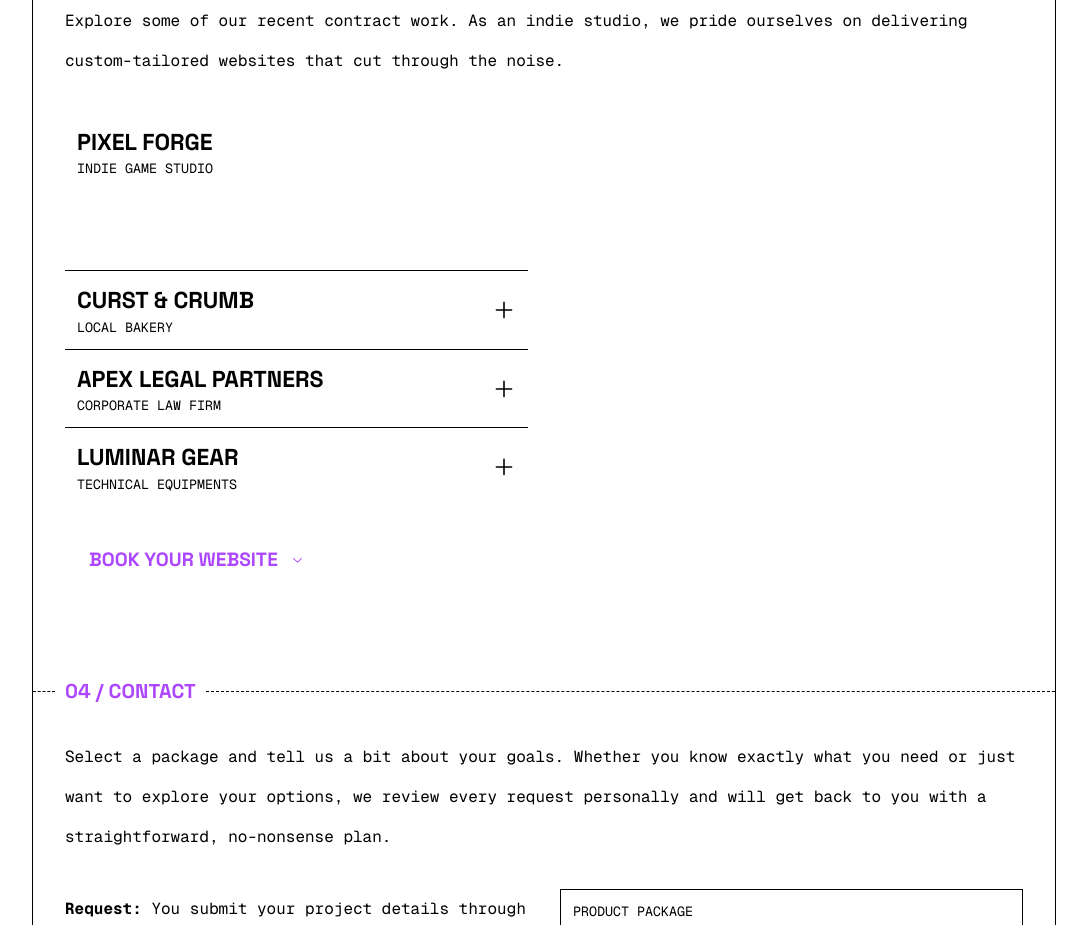
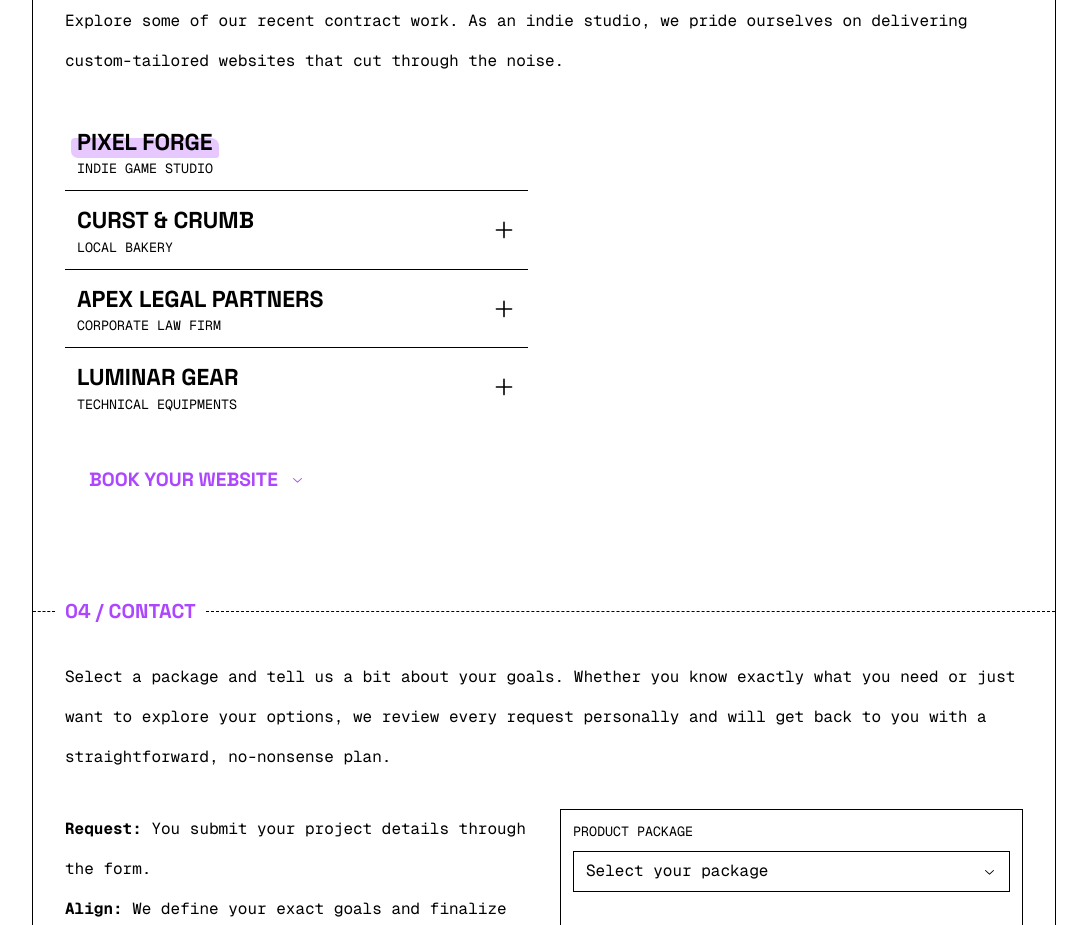
Before and after one commit to mmDevStudio/brand, a Next.js app: page / in a window 1280 px wide. Shown: the part 2440-3365 px from the top of the page, without its empty margins (96-1183 px from the left). Built offline with nearby package versions, Linux system fonts and the light colour scheme.

Commit message:
fix(tabs): wrong highlighting

```diff
--- a/src/components/Tabs.tsx
+++ b/src/components/Tabs.tsx
@@ -60,9 +60,7 @@ export default function Tabs({ children, className }: TabsProps) {
                 }}
                 type="button"
                 onClick={() => {
-                  if (window.innerWidth < 1024) {
-                    setIsMobileOpen(!isMobileOpen || active !== i);
-                  }
+                  setIsMobileOpen(!isMobileOpen || active !== i);
                   setActive(i);
                 }}
                 className="w-full flex justify-between text-left p-3 cursor-pointer hover:bg-primary/20 transition"
@@ -72,7 +70,7 @@ export default function Tabs({ children, className }: TabsProps) {
                     className={cn(
                       "text-h4 text-text font-bold uppercase font-heading w-fit highlight",
                       active === i && "lg:active-highlight",
-                      active === i && isMobileOpen && "max-lg:active-highlight",
+                      active === i && isMobileOpen && "active-highlight",
                     )}
                   >
                     {tab.props.title}
@@ -109,7 +107,7 @@ export default function Tabs({ children, className }: TabsProps) {
               <div
                 className={cn(
                   "hidden",
-                  isMobileOpen && i === active && "flex min-h-20",
+                  isMobileOpen && i === active && "max-lg:flex min-h-20",
                 )}
               >
                 {tab}
```
